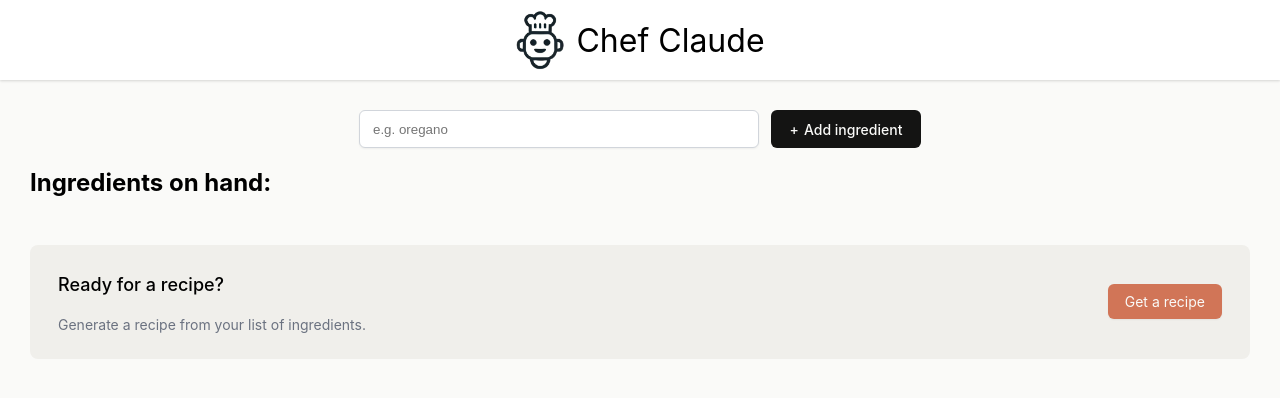
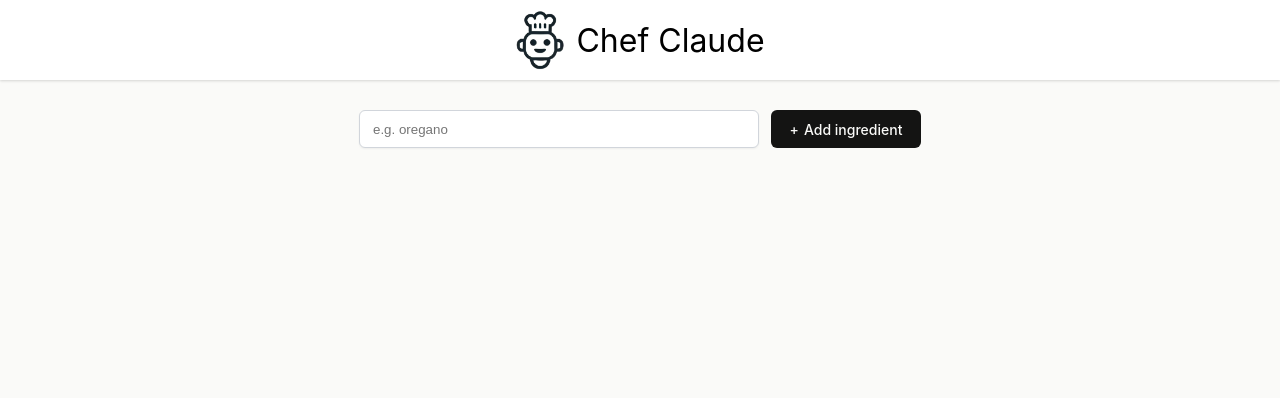
Before and after one commit to MuhammadHozaif-Bitsol/React-with-javascript, a React (Vite) app in the folder 11-August-2026/: page / in a window 1280 px wide. Shown: the top 398 px of the page. Built offline with nearby package versions, Linux system fonts and the light colour scheme.

Commit message:
added conditional rendering to the call to action section so that it only loads when there are ingredients

```diff
--- a/11-August-2026/src/components/Main.jsx
+++ b/11-August-2026/src/components/Main.jsx
@@ -23,6 +23,7 @@ export default function Main() {
         />
         <button>Add ingredient</button>
       </form>
+      {ingredients.length > 0 && (
         <section>
           <h2>Ingredients on hand:</h2>
           <ul className="ingredients-list" aria-live="polite">
@@ -36,6 +37,7 @@ export default function Main() {
             <button>Get a recipe</button>
           </div>
         </section>
+      )}
     </main>
   );
 }
```
Lines whose indentation alone changed are shown as unchanged.
